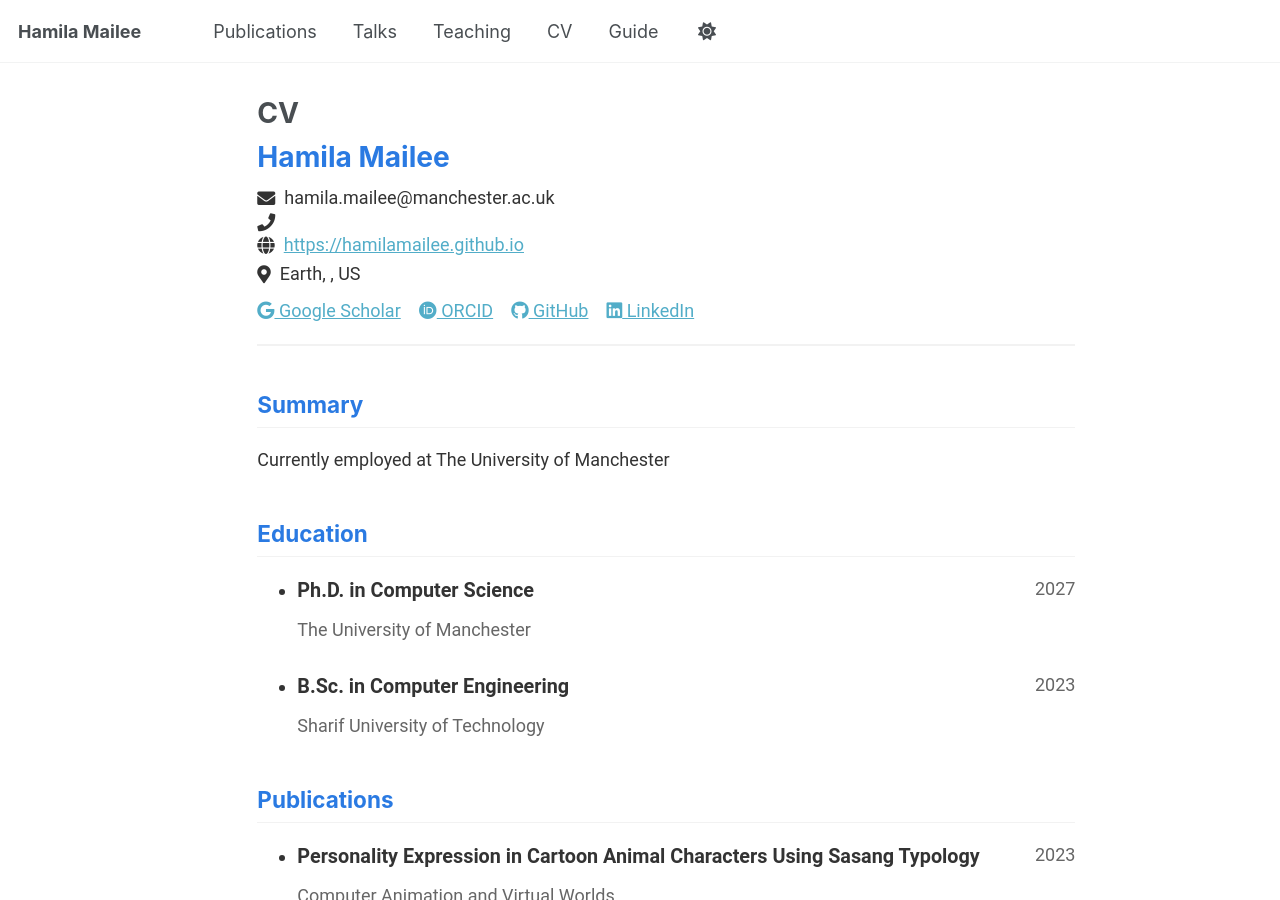
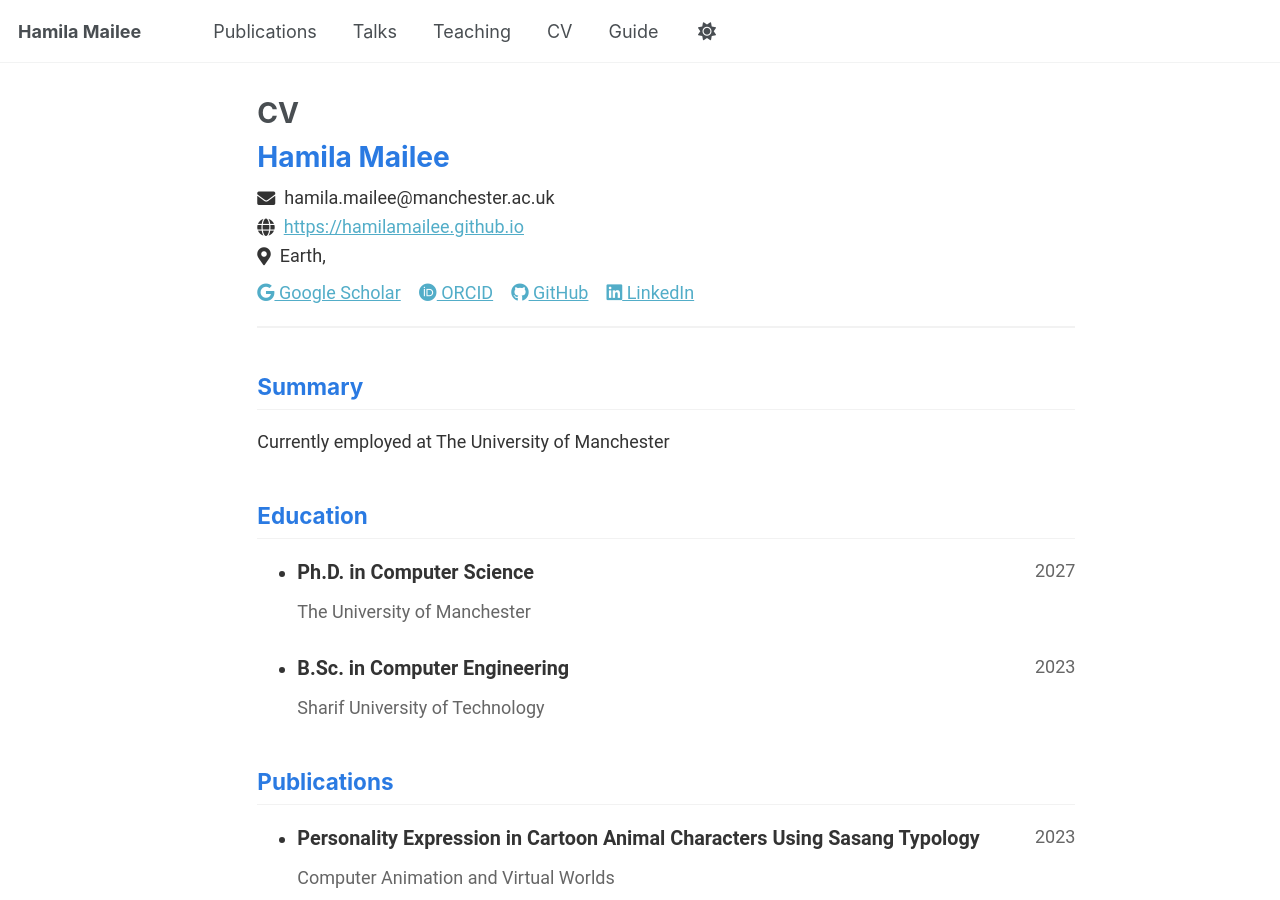
Before and after one commit to hamilamailee/hamilamailee.github.io, a Jekyll site: the page built from _pages/cv-json.md, in a window 1280 px wide and 900 px high. Built offline with Jekyll 4.4.1, drawn with Linux system fonts in a browser that asks for light colours.

```diff
--- a/_data/cv.json
+++ b/_data/cv.json
@@ -2,14 +2,12 @@
   "basics": {
     "name": "Hamila Mailee",
     "email": "hamila.mailee@manchester.ac.uk",
-    "phone": "",
     "website": "https://hamilamailee.github.io",
     "summary": "Currently employed at The University of Manchester",
     "location": {
       "address": "",
       "postalCode": "",
       "city": "Earth",
-      "countryCode": "US",
       "region": ""
     },
     "profiles": [
```
